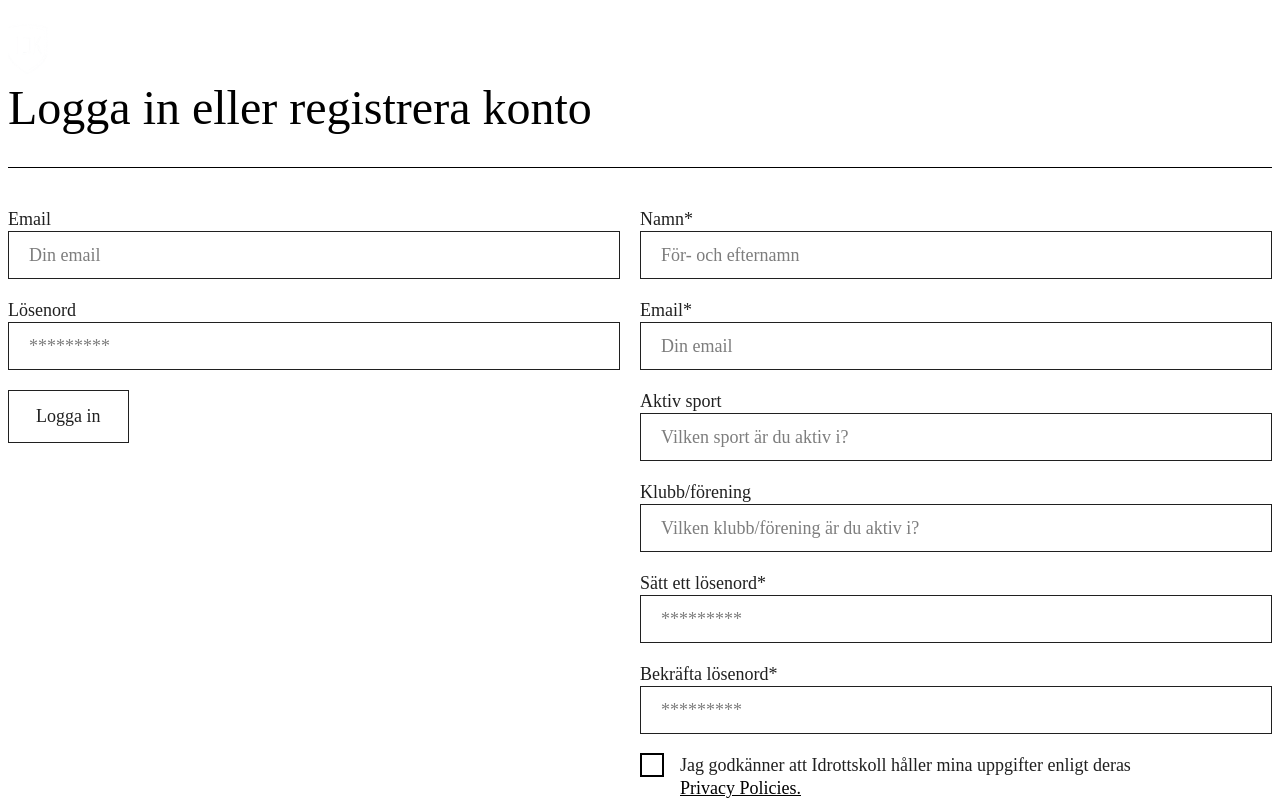
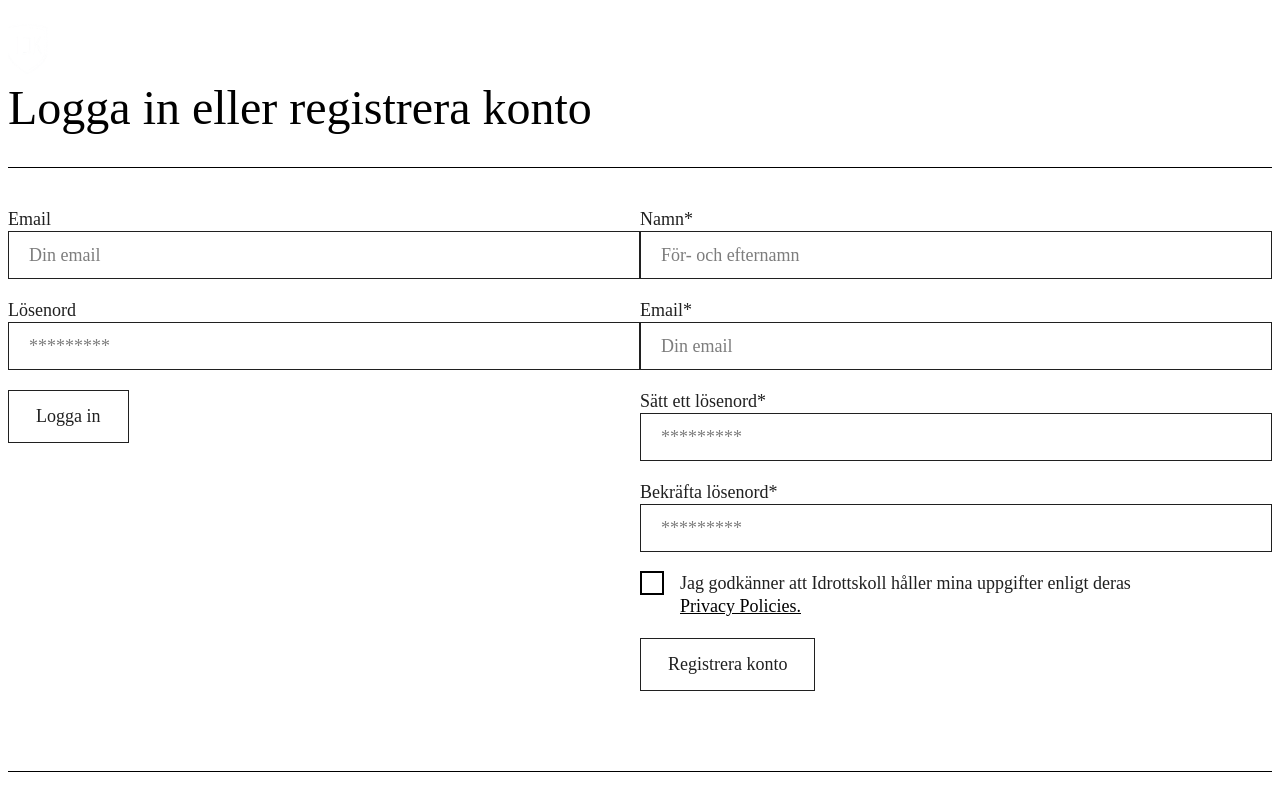
Before and after one commit to Idrottskoll/idrotskoll, a React app: page /konto in a window 1280 px wide. Shown: the top 800 px of the page. Built offline with nearby package versions, Linux system fonts and the light colour scheme; a web font is replaced by a local one.

Commit message:
added register

```diff
--- a/src/components/account/SignIn.js
+++ b/src/components/account/SignIn.js
@@ -2,7 +2,7 @@ import React from 'react';
 import { Input, Button, Label } from '../styles';
 
 const SignIn = props => (
-    <React.Fragment>
+    <div className="large-6">
         <Label>Email</Label>
         <Input
             value={props.email}
@@ -11,6 +11,7 @@ const SignIn = props => (
             required
             onChange={e => props.setUserEmail(e.target.value)}
         />
+
         <Label>Lösenord</Label>
         <Input
             value={props.password}
@@ -19,8 +20,9 @@ const SignIn = props => (
             required
             onChange={e => props.setUserPassword(e.target.value)}
         />
+
         <Button onClick={props.signIn}>Logga in</Button>
-    </React.Fragment>
+    </div>
 );
 
 export default SignIn;
--- a/src/components/account/SignUp.js
+++ b/src/components/account/SignUp.js
@@ -0,0 +1,57 @@
+import React from 'react';
+import { Input, Button, Label, Link } from '../styles';
+
+const SignUp = props => (
+    <div className="large-6">
+        <Label>Namn*</Label>
+        <Input
+            value={props.name}
+            onChange={e => props.setUserName(e.target.value)}
+            placeholder="För- och efternamn"
+            type="text"
+        />
+
+        <Label>Email*</Label>
+        <Input
+            onChange={e => props.setUserEmail(e.target.value)}
+            value={props.email}
+            placeholder="Din email"
+            type="email"
+        />
+
+        {/* <Label>Aktiv sport</Label>
+            <Input placeholder="Vilken sport är du aktiv i?" type="text" />
+            <Label>Klubb/förening</Label>
+        <Input placeholder="Vilken klubb/förening är du aktiv i?" type="text" /> */}
+
+        <Label>Sätt ett lösenord*</Label>
+        <Input
+            onChange={e => props.setUserPassword(e.target.value)}
+            value={props.password}
+            placeholder="*********"
+            type="password"
+        />
+
+        <Label>Bekräfta lösenord*</Label>
+        <Input
+            onChange={e => props.setUserPasswordConfirm(e.target.value)}
+            value={props.passwordConfirm}
+            placeholder="*********"
+            type="password"
+        />
+
+        <div className="inline bm-20">
+            <div className="check rm-20">
+                <Input id="checkbox" type="checkbox" />
+            </div>
+            <Label>
+                Jag godkänner att Idrottskoll håller mina uppgifter enligt deras{' '}
+                <Link>Privacy Policies.</Link>
+            </Label>
+        </div>
+
+        <Button onClick={props.signUp}>Registrera konto</Button>
+    </div>
+);
+
+export default SignUp;
--- a/src/components/pages/Account.js
+++ b/src/components/pages/Account.js
@@ -2,6 +2,7 @@ import React, { Component } from 'react';
 import Footer from '../layout/Footer';
 import Header from '../layout/Header';
 import SignIn from '../account/SignIn';
+import SignUp from '../account/SignUp';
 import {
     IsSignedIn,
     RemoveLocalStorageItem,
@@ -13,7 +14,15 @@ import { Button, Title, Label, Input, Link } from '../styles';
 export default class Account extends Component {
     constructor(props) {
         super(props);
-        this.state = { isSignedIn: IsSignedIn(), userEmail: null, userPassword: null };
+        this.state = {
+            isSignedIn: IsSignedIn(),
+            signInEmail: '',
+            signInPassword: '',
+            signUpName: '',
+            signUpEmail: '',
+            signUpPassword: '',
+            signUpPasswordConfirm: '',
+        };
     }
 
     signOut = async () => {
@@ -27,11 +36,11 @@ export default class Account extends Component {
         }
 
         const response = await PostRequest('login', {
-            email: this.state.userEmail,
-            password: this.state.userPassword,
+            email: this.state.signInEmail,
+            password: this.state.signInPassword,
         });
 
-        await this.setState({ userPassword: '' });
+        await this.setState({ signInPassword: '' });
 
         if (200 !== response.status) {
             await this.setState({ error: 'Fel e-post adress eller lösenord.' });
@@ -40,6 +49,30 @@ export default class Account extends Component {
             }, 3000);
             return;
         }
+
+        await SetLocalStorage('token', response.data.token);
+        return await this.setState({ isSignedIn: IsSignedIn() });
+    };
+
+    signUp = async () => {
+        const response = await PostRequest('register', {
+            email: this.state.signUpEmail,
+            name: this.state.signUpName,
+            password: this.state.signUpPassword,
+            passwordConfirmation: this.state.signUpPasswordConfirm,
+        });
+
+        await this.setState({ signUpPassword: '', signUpPasswordConfirm: '' });
+
+        if (200 !== response.status) {
+            await this.setState({ error: 'Det gick inte att skapa ett konto.' });
+            await setTimeout(() => {
+                this.setState({ error: null });
+            }, 3000);
+            return;
+        }
+
+        await this.setState({ signUpName: '', signUpEmail: '' });
 
         await SetLocalStorage('token', response.data.token);
         return await this.setState({ isSignedIn: IsSignedIn() });
@@ -54,18 +87,35 @@ export default class Account extends Component {
         );
     };
 
-    renderIsNotSignedIn = () => {
+    renderAuthenticate = () => {
         return (
-            <div className="large-6 rp-20">
-                <SignIn
-                    email={this.state.userEmail}
-                    password={this.state.userPassword}
-                    setUserEmail={email => this.setState({ userEmail: email })}
-                    setUserPassword={password => this.setState({ userPassword: password })}
-                    signIn={this.signIn}
-                />
+            <React.Fragment>
+                <React.Fragment>
+                    <SignIn
+                        email={this.state.signInEmail}
+                        password={this.state.signInPassword}
+                        setUserEmail={email => this.setState({ signInEmail: email })}
+                        setUserPassword={password => this.setState({ signInPassword: password })}
+                        signIn={this.signIn}
+                    />
+                </React.Fragment>
+                <React.Fragment>
+                    <SignUp
+                        name={this.state.signUpName}
+                        email={this.state.signUpEmail}
+                        password={this.state.signUpPassword}
+                        passwordConfirm={this.state.signUpPasswordConfirm}
+                        setUserName={name => this.setState({ signUpName: name })}
+                        setUserEmail={email => this.setState({ signUpEmail: email })}
+                        setUserPassword={password => this.setState({ signUpPassword: password })}
+                        setUserPasswordConfirm={passwordConfirm =>
+                            this.setState({ signUpPasswordConfirm: passwordConfirm })
+                        }
+                        signUp={this.signUp}
+                    />
+                </React.Fragment>
                 <div>{this.state.error}</div>
-            </div>
+            </React.Fragment>
         );
     };
 
@@ -75,33 +125,10 @@ export default class Account extends Component {
                 <Header />
                 <div className="row tm-40">
                     <div className="large-12">
-                      <Title>Logga in eller registrera konto</Title>
-                      <hr className="bm-40" />
+                        <Title>Logga in eller registrera konto</Title>
+                        <hr className="bm-40" />
                     </div>
-                    {this.state.isSignedIn
-                        ? this.renderIsSignedIn()
-                        : this.renderIsNotSignedIn()}
-                    <div className="large-6">
-                      <Label>Namn*</Label>
-                      <Input placeholder="För- och efternamn" type="text"></Input>
-                      <Label>Email*</Label>
-                      <Input placeholder="Din email" type="email"></Input>
-                      <Label>Aktiv sport</Label>
-                      <Input placeholder="Vilken sport är du aktiv i?" type="text"></Input>
-                      <Label>Klubb/förening</Label>
-                      <Input placeholder="Vilken klubb/förening är du aktiv i?" type="text"></Input>
-                      <Label>Sätt ett lösenord*</Label>
-                      <Input placeholder="*********" type="password"></Input>
-                      <Label>Bekräfta lösenord*</Label>
-                      <Input placeholder="*********" type="password"></Input>
-                      <div className="inline bm-20">
-                        <div className="check rm-20">
-                          <Input id="checkbox" type="checkbox" />
-                        </div>
-                        <Label>Jag godkänner att Idrottskoll håller mina uppgifter enligt deras <Link>Privacy Policies.</Link></Label>
-                      </div>
-                      <Button>Registrera konto</Button>
-                    </div>
+                    {this.state.isSignedIn ? this.renderIsSignedIn() : this.renderAuthenticate()}
                 </div>
                 <Footer />
             </div>
```
